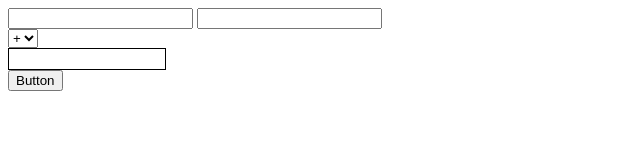
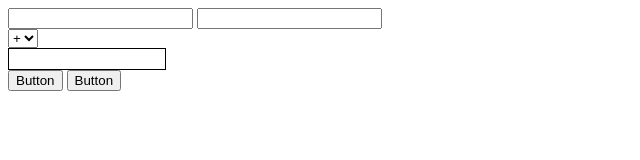
Before and after one commit to Saqib16511/Java-Script-Practice, a plain HTML site: page Assignment-pra/index.html in a window 1280 px wide. Shown: the whole page, without its empty margins (0-640 px from the left). Drawn offline with Linux system fonts and the light colour scheme.

Commit message:
HISTORY_OBJECTS_BACK_FORWARD

```diff
--- a/Assignment-pra/index.html
+++ b/Assignment-pra/index.html
@@ -20,7 +20,10 @@
                 </select>
             </div>
             <div class="result" style="border: 1px solid; width: 10%;padding: 10px 15px;"></div>
-                <button id="btn">Button</button>
+            <button id="back">Button</button>
+            <button id="forward">Button</button>
+
+
         </div>
     </div>
     <script src="practice.js"></script>
```
Also changed, not shown: Assignment-pra/practice.js (+11 -0 lines).
